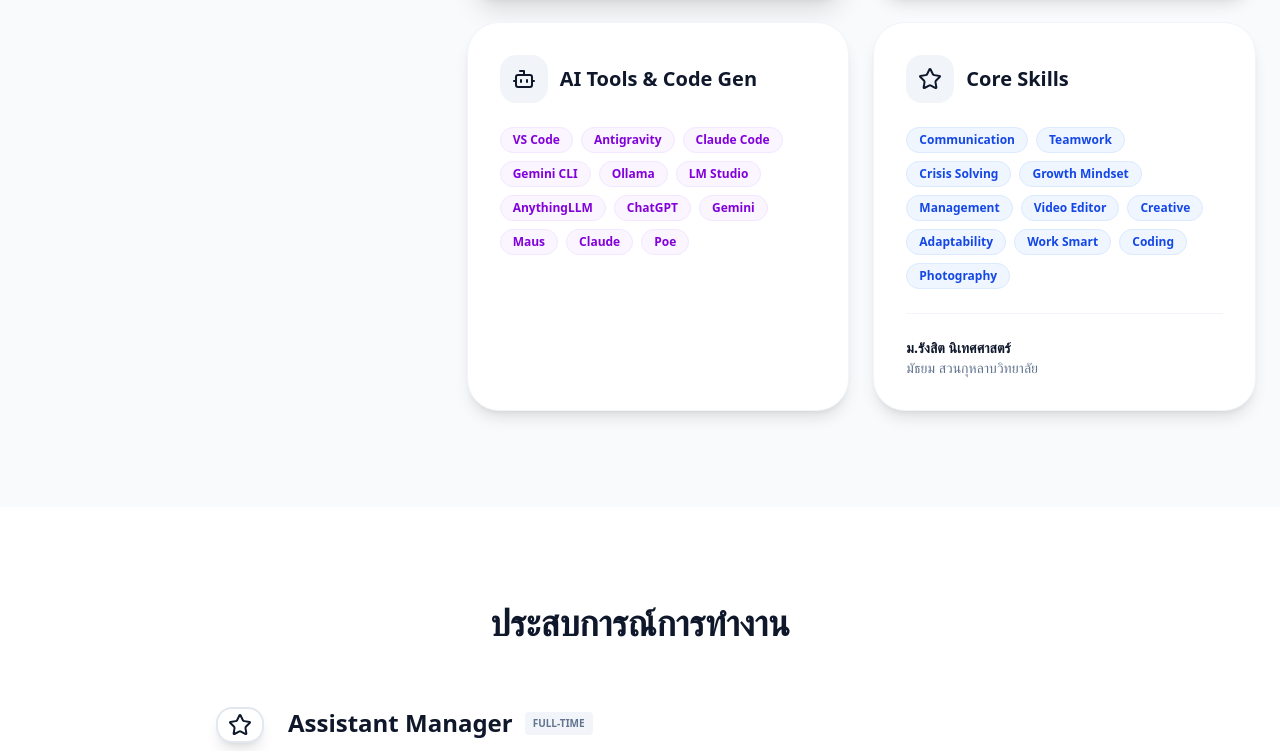
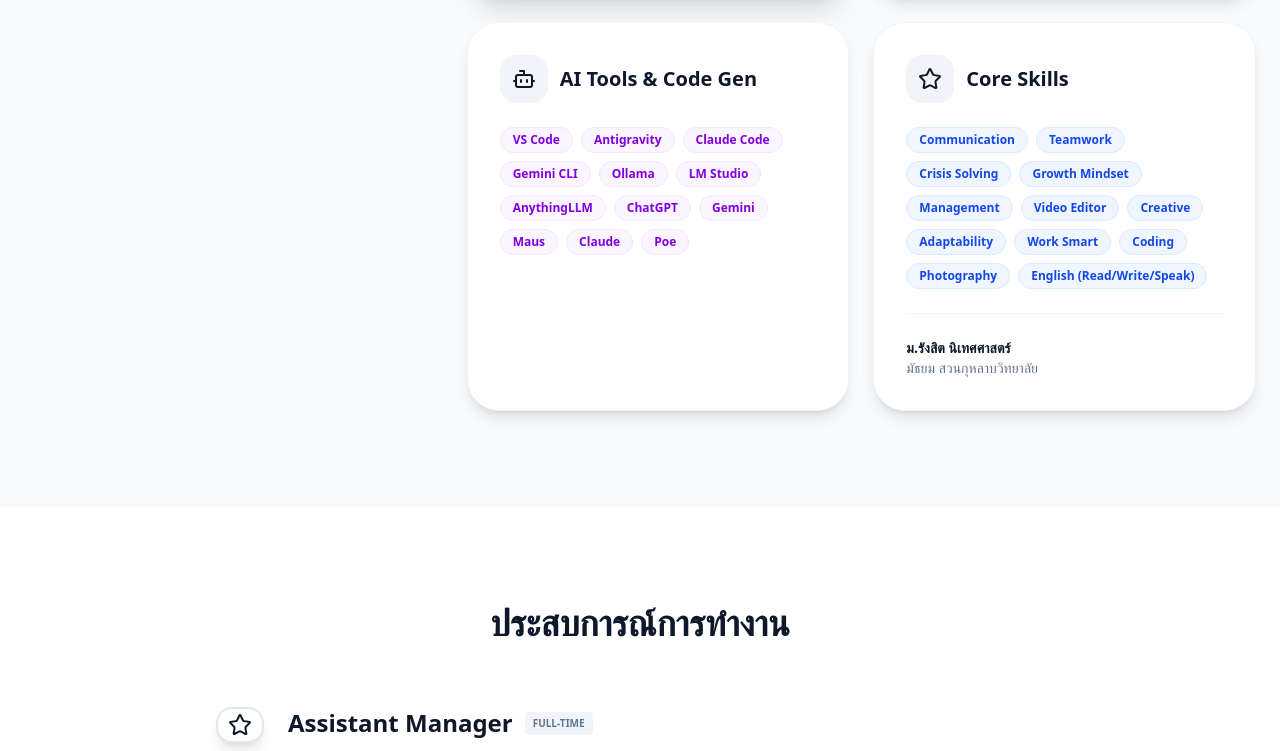
Before and after one commit to Freshair129/resume, a React (Vite) app: page / in a window 1280 px wide. Shown: the part 1466-2217 px from the top of the page. Built offline with nearby package versions, Linux system fonts and the light colour scheme.

Commit message:
Update: added 'English (Read/Write/Speak)' to Core Skills

```diff
--- a/src/App.jsx
+++ b/src/App.jsx
@@ -300,7 +300,7 @@ const MainPortfolio = () => {
                         <h3 className="text-xl font-bold">Core Skills</h3>
                       </div>
                       <div className="flex flex-wrap gap-2">
-                        {["Communication", "Teamwork", "Crisis Solving", "Growth Mindset", "Management", "Video Editor", "Creative", "Adaptability", "Work Smart", "Coding", "Photography"].map(s => (
+                        {["Communication", "Teamwork", "Crisis Solving", "Growth Mindset", "Management", "Video Editor", "Creative", "Adaptability", "Work Smart", "Coding", "Photography", "English (Read/Write/Speak)"].map(s => (
                           <span key={s} className="px-3 py-1 bg-blue-50 text-blue-700 rounded-full text-xs font-bold border border-blue-100">{s}</span>
                         ))}
                       </div>
```
